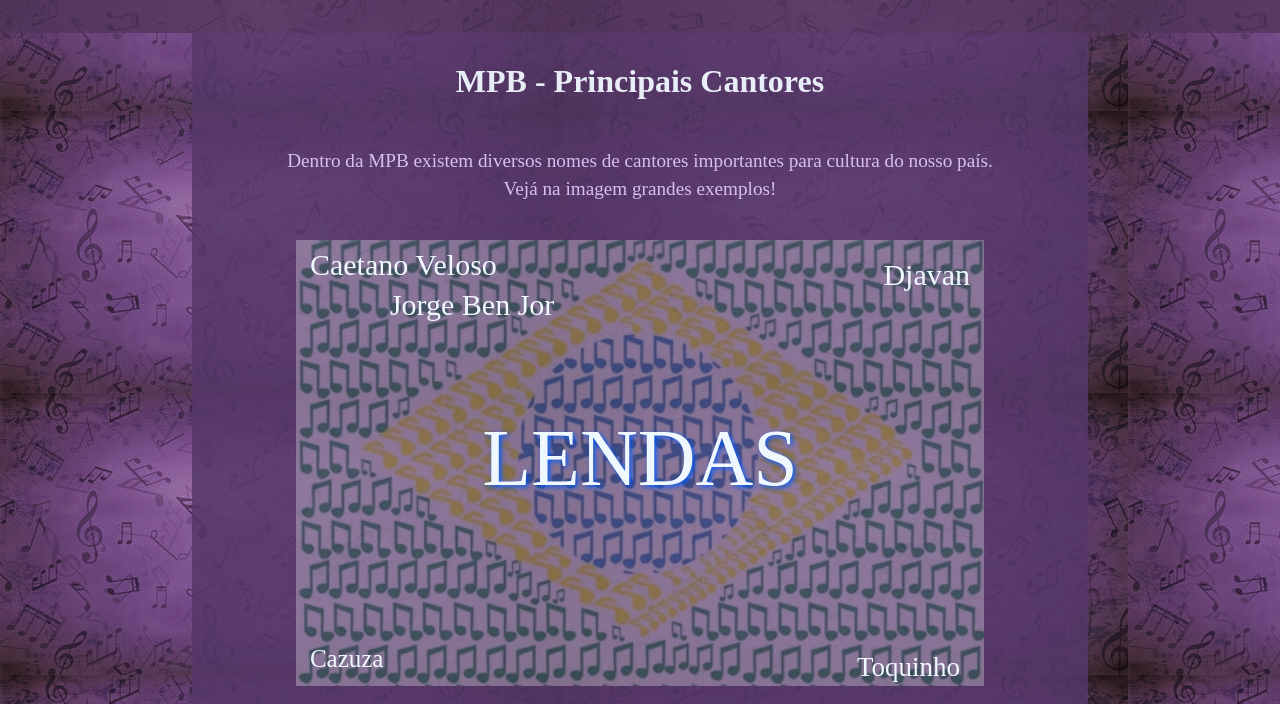
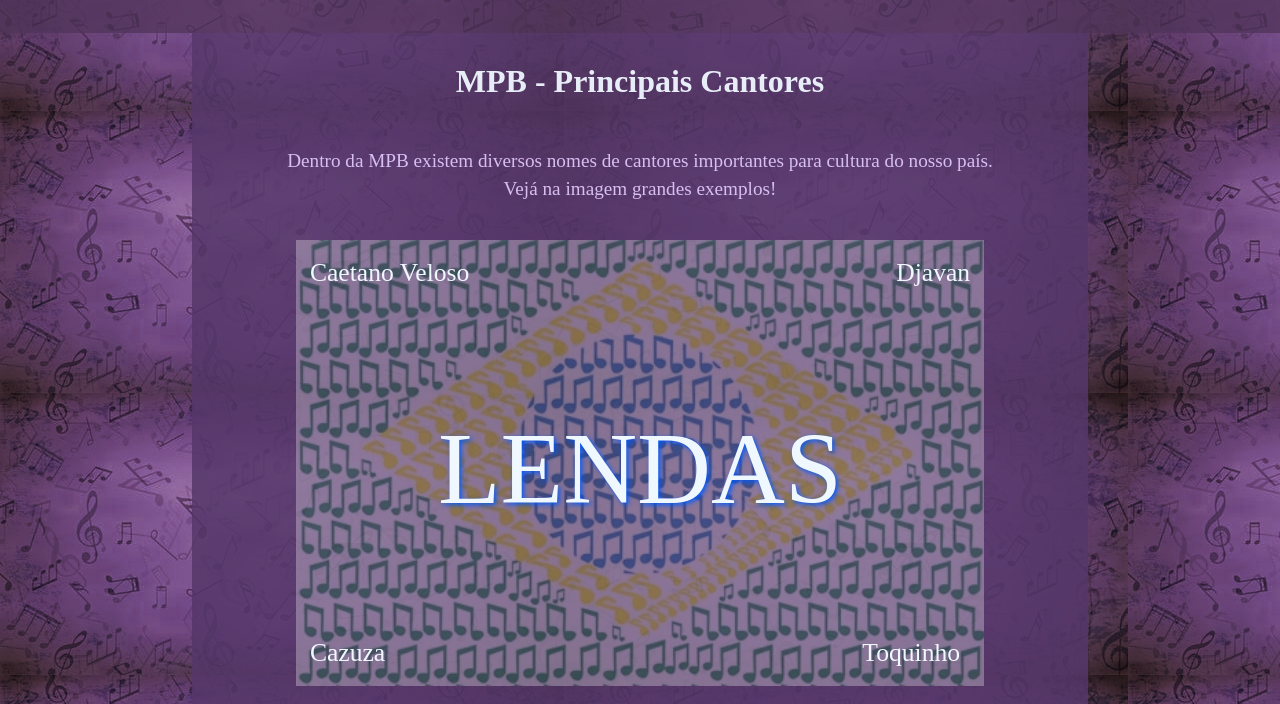
Before and after one commit to Beatrizkrf/meuprimeirosite, a plain HTML site: page index2.html in a window 1280 px wide. Shown: the part 171-875 px from the top of the page. Drawn offline with Linux system fonts and the light colour scheme.

Commit message:
position continuacao1

```diff
--- a/css/estilo.css
+++ b/css/estilo.css
@@ -163,7 +163,6 @@ table {
     }
 }
 
-
 a:link{
     color: rgb(185, 26, 164);
 }
@@ -227,7 +226,7 @@ a.menu:hover{
     bottom: 600%;
     width: 100%;
     text-align: center;
-    font-size: 80px;
+    font-size: 8vw;
     color: aliceblue;
     text-shadow: 2px 2px 5px rgb(0, 89, 255);;
 }
@@ -246,9 +245,9 @@ a.menu:hover{
 
 .topleft{
     position: absolute;
-    top: 10px;
+    top: 20px;
     left: 100px;
-    font-size: 30px;
+    font-size: 2vw;
     color: aliceblue;
 
 }
@@ -257,31 +256,23 @@ a.menu:hover{
     position: absolute;
     top: 20px;
     right: 100px;
-    font-size: 30px;
+    font-size: 2vw;
     color: aliceblue;
 
 }
 
   .bottomleft {
     position: absolute;
-    bottom: 15px;
+    bottom: 20px;
     left: 100px;
-    font-size: 25px;
+    font-size: 2vw;
     color: aliceblue;
 }
 
 .bottomright {
     position: absolute;
-    bottom: 5px;
+    bottom: 20px;
     right: 110px;
-    font-size: 27px;
+    font-size: 2vw;
     color: aliceblue;
 }
-
-.topleft1{
-    position: absolute;
-    top: 50px;
-     left: 180px;
-    font-size: 30px;
-    color: aliceblue;
-}
--- a/index2.html
+++ b/index2.html
@@ -40,7 +40,6 @@
             <div class="topright">Djavan</div>
             <div class="bottomleft">Cazuza</div>
             <div class="bottomright">Toquinho</div>
-            <div class="topleft1">Jorge Ben Jor</div>
         </div>
         </section>
     </main>
```
Lines whose indentation alone changed are shown as unchanged.
